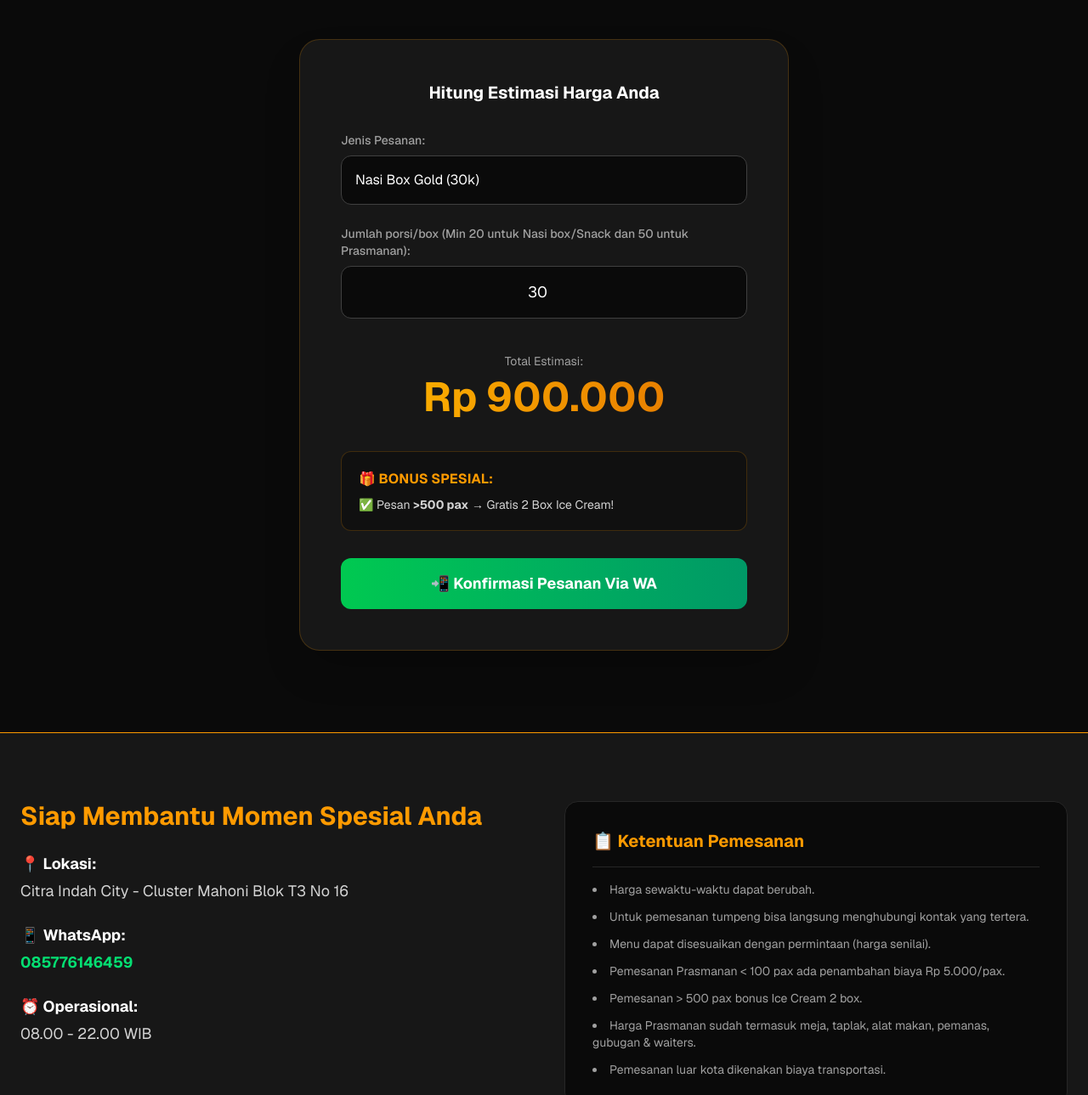
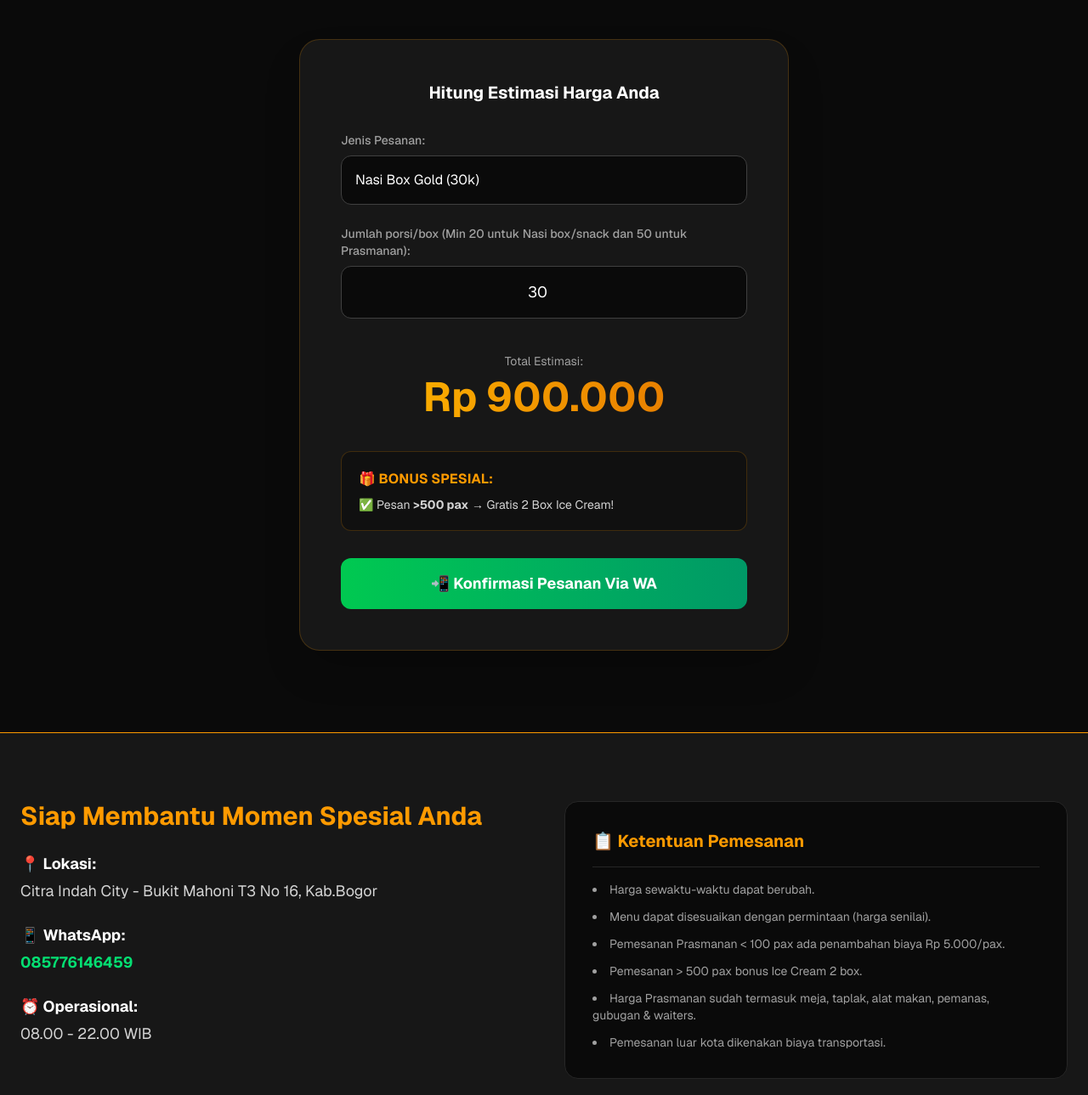
Before and after one commit to rzqmhdrap/ety-catering, a Next.js app: page / in a window 1280 px wide. Shown: the part 2466-3755 px from the top of the page at 85% size. Built offline with nearby package versions, Linux system fonts and the light colour scheme.

Commit message:
fix bug lagi

```diff
--- a/app/page.tsx
+++ b/app/page.tsx
@@ -5,12 +5,17 @@ import { useState } from "react";
 export default function Home() {
   const [activeTab, setActiveTab] = useState("nasibox");
   const [isMobileMenuOpen, setIsMobileMenuOpen] = useState(false);
-  const [calcState, setCalcState] = useState({
+
+  // FIX: Memberi tahu TypeScript bahwa quantity bisa number atau string kosong
+  const [calcState, setCalcState] = useState<{
+    packageType: string;
+    quantity: number | string;
+  }>({
     packageType: "nasibox-gold",
-    quantity: 30, // Default nilai awal
+    quantity: 30,
   });
 
-  // Data Harga & Paket
+  // FIX: Memberikan tipe pada object prices agar TypeScript tidak bingung
   const prices: Record<string, { price: number; name: string }> = {
     "nasibox-silver": { price: 25000, name: "Nasi Box Silver" },
     "nasibox-gold": { price: 30000, name: "Nasi Box Gold" },
@@ -22,11 +27,11 @@ export default function Home() {
     "snackbox-gold": { price: 12000, name: "Snack Box Gold" },
   };
 
-  // Logika Kalkulator (Sudah Diperbaiki)
-  const currentPackage = prices[calcState.packageType as keyof typeof prices];
+  // Logika Kalkulator
+  const currentPackage = prices[calcState.packageType];
 
   // Pastikan jika input kosong (""), jumlahnya dianggap 0 agar tidak NaN
-  const qty = calcState.quantity === "" ? 0 : parseInt(calcState.quantity);
+  const qty = calcState.quantity === "" ? 0 : Number(calcState.quantity);
   let totalPrice = qty * currentPackage.price;
 
   // Penalti Prasmanan < 100 pax
@@ -569,7 +574,7 @@ export default function Home() {
 
             <div>
               <label className="block text-sm font-medium text-neutral-400 mb-2">
-                Jumlah porsi/box (Min 20 untuk Nasi box/Snack dan 50 untuk
+                Jumlah porsi/box (Min 20 untuk Nasi box/snack dan 50 untuk
                 Prasmanan):
               </label>
               <input
@@ -579,9 +584,8 @@ export default function Home() {
                 onChange={(e) =>
                   setCalcState({
                     ...calcState,
-                    // Fix: Jika dihapus sampai kosong, biarkan kosong (""). Jika tidak, ubah ke angka.
                     quantity:
-                      e.target.value === "" ? "" : parseInt(e.target.value),
+                      e.target.value === "" ? "" : Number(e.target.value),
                   })
                 }
                 className="w-full bg-neutral-950 border border-neutral-700 text-white rounded-xl p-4 focus:outline-none focus:ring-2 focus:ring-amber-500 transition-shadow text-center text-lg"
@@ -635,7 +639,7 @@ export default function Home() {
               <div className="space-y-6 text-neutral-300 text-lg">
                 <p>
                   <strong className="block text-white mb-1">📍 Lokasi:</strong>
-                  Citra Indah City - Cluster Mahoni Blok T3 No 16
+                  Citra Indah City - Bukit Mahoni T3 No 16, Kab.Bogor
                 </p>
                 <p>
                   <strong className="block text-white mb-1">
@@ -664,10 +668,6 @@ export default function Home() {
               </h3>
               <ul className="space-y-3 text-neutral-400 text-sm list-disc list-inside">
                 <li>Harga sewaktu-waktu dapat berubah.</li>
-                <li>
-                  Untuk pemesanan tumpeng bisa langsung menghubungi kontak yang
-                  tertera.
-                </li>
                 <li>
                   Menu dapat disesuaikan dengan permintaan (harga senilai).
                 </li>
```
